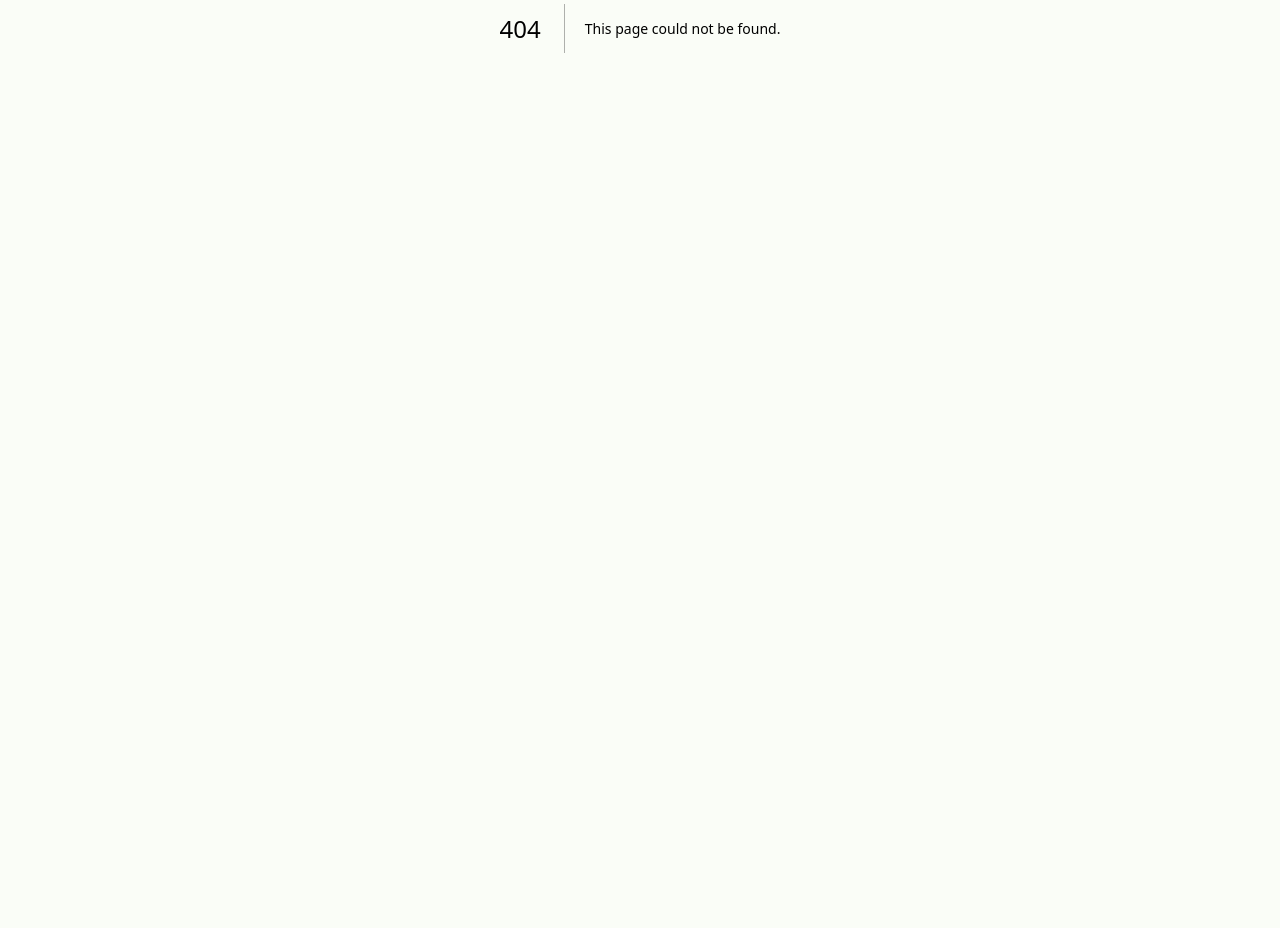
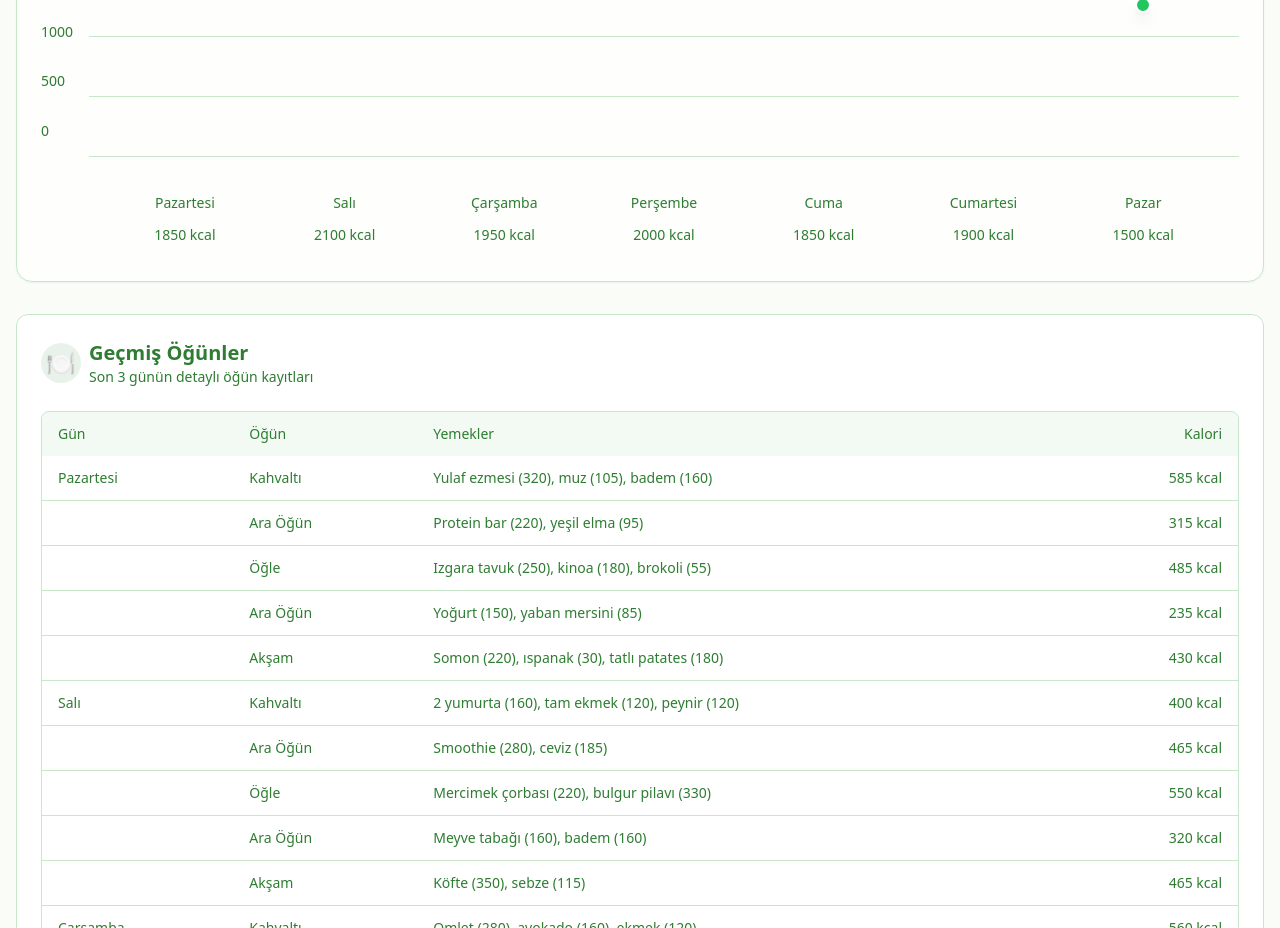
Before and after one commit to phun333/yz-ideathon-website, a Next.js app: page /history in a window 1280 px wide. Before the commit this address had no page. Shown: the part 440-1368 px from the top of the page. Before the commit the page ends 868 px from the top, so only its background shows below. Built offline with nearby package versions, Linux system fonts and the light colour scheme.

Commit message:
Add history page with weekly calorie tracking and detailed meal logs

```diff
--- /dev/null
+++ b/src/app/history/page.tsx
@@ -0,0 +1,123 @@
+'use client';
+
+import { CalorieChart } from '../components/CalorieChart';
+
+export default function HistoryPage() {
+  const kaloriler = [
+    { gün: 'Pazartesi', hedef: 2000, alınan: 1850, öğünler: [
+      { öğün: 'Kahvaltı', yemekler: 'Yulaf ezmesi (320), muz (105), badem (160)', toplam: 585 },
+      { öğün: 'Ara Öğün', yemekler: 'Protein bar (220), yeşil elma (95)', toplam: 315 },
+      { öğün: 'Öğle', yemekler: 'Izgara tavuk (250), kinoa (180), brokoli (55)', toplam: 485 },
+      { öğün: 'Ara Öğün', yemekler: 'Yoğurt (150), yaban mersini (85)', toplam: 235 },
+      { öğün: 'Akşam', yemekler: 'Somon (220), ıspanak (30), tatlı patates (180)', toplam: 430 }
+    ]},
+    { gün: 'Salı', hedef: 2000, alınan: 2100, öğünler: [
+      { öğün: 'Kahvaltı', yemekler: '2 yumurta (160), tam ekmek (120), peynir (120)', toplam: 400 },
+      { öğün: 'Ara Öğün', yemekler: 'Smoothie (280), ceviz (185)', toplam: 465 },
+      { öğün: 'Öğle', yemekler: 'Mercimek çorbası (220), bulgur pilavı (330)', toplam: 550 },
+      { öğün: 'Ara Öğün', yemekler: 'Meyve tabağı (160), badem (160)', toplam: 320 },
+      { öğün: 'Akşam', yemekler: 'Köfte (350), sebze (115)', toplam: 465 }
+    ]},
+    { gün: 'Çarşamba', hedef: 2000, alınan: 1950, öğünler: [
+      { öğün: 'Kahvaltı', yemekler: 'Omlet (280), avokado (160), ekmek (120)', toplam: 560 },
+      { öğün: 'Ara Öğün', yemekler: 'Protein shake (180), muz (105)', toplam: 285 },
+      { öğün: 'Öğle', yemekler: 'Ton balıklı salata (380), zeytinyağı (120)', toplam: 500 },
+      { öğün: 'Ara Öğün', yemekler: 'Kuru meyveler (150), fındık (180)', toplam: 330 },
+      { öğün: 'Akşam', yemekler: 'Tavuk göğsü (275), quinoa (180)', toplam: 455 }
+    ]},
+    { gün: 'Perşembe', hedef: 2000, alınan: 2000, öğünler: [
+      { öğün: 'Kahvaltı', yemekler: 'Peynirli tost (380), domates (25), salatalık (15)', toplam: 420 },
+      { öğün: 'Ara Öğün', yemekler: 'Yulaflı bar (240), portakal (85)', toplam: 325 },
+      { öğün: 'Öğle', yemekler: 'Etli nohut (420), pirinç (220)', toplam: 640 },
+      { öğün: 'Ara Öğün', yemekler: 'Yoğurt (150), bal (65), yulaf (120)', toplam: 335 },
+      { öğün: 'Akşam', yemekler: 'Izgara balık (280), sebze sote (180)', toplam: 460 }
+    ]},
+    { gün: 'Cuma', hedef: 2000, alınan: 1850, öğünler: [
+      { öğün: 'Kahvaltı', yemekler: 'Menemen (340), zeytin (100), peynir (120)', toplam: 560 },
+      { öğün: 'Ara Öğün', yemekler: 'Protein bar (220), armut (100)', toplam: 320 },
+      { öğün: 'Öğle', yemekler: 'Tavuk wrap (380), yoğurt (150)', toplam: 530 },
+      { öğün: 'Ara Öğün', yemekler: 'Smoothie bowl (280)', toplam: 280 },
+      { öğün: 'Akşam', yemekler: 'Hindi (250), mercimek (210)', toplam: 460 }
+    ]},
+    { gün: 'Cumartesi', hedef: 2000, alınan: 1900, öğünler: [
+      { öğün: 'Kahvaltı', yemekler: 'Pankek (420), muz (105), bal (65)', toplam: 590 },
+      { öğün: 'Ara Öğün', yemekler: 'Protein shake (180), badem (160)', toplam: 340 },
+      { öğün: 'Öğle', yemekler: 'Köfte (350), bulgur (220), yoğurt (150)', toplam: 720 },
+      { öğün: 'Ara Öğün', yemekler: 'Meyve tabağı (160)', toplam: 160 },
+      { öğün: 'Akşam', yemekler: 'Sebze çorbası (180), tam ekmek (120)', toplam: 300 }
+    ]},
+    { gün: 'Pazar', hedef: 2000, alınan: 1500, öğünler: [
+      { öğün: 'Kahvaltı', yemekler: 'Simit (310), peynir (120), domates (25)', toplam: 455 },
+      { öğün: 'Ara Öğün', yemekler: 'Elma (95), ceviz (185)', toplam: 280 },
+      { öğün: 'Öğle', yemekler: 'Tavuk salata (320), zeytinyağı (120)', toplam: 440 },
+      { öğün: 'Ara Öğün', yemekler: 'Yoğurt (150), yulaf (120)', toplam: 270 },
+      { öğün: 'Akşam', yemekler: 'Izgara sebze (150), humus (180)', toplam: 330 }
+    ]}
+  ];
+
+  const chartData = kaloriler.map(gün => ({
+    day: gün.gün,
+    calories: gün.alınan,
+    target: gün.hedef
+  }));
+
+  return (
+    <div className="container py-8">
+      <div className="mb-8 flex items-center justify-between">
+        <div>
+          <h1 className="text-3xl font-bold text-primary">Geçmiş İstatistikler</h1>
+          <p className="mt-2 text-muted-foreground">Son 7 günlük beslenme ve aktivite verileriniz</p>
+        </div>
+        <select className="rounded-lg border border-border bg-card px-4 py-2 text-sm">
+          <option>Son 7 Gün</option>
+          <option>Son 30 Gün</option>
+          <option>Son 3 Ay</option>
+        </select>
+      </div>
+
+      {/* Kalori Grafiği */}
+      <CalorieChart
+        data={chartData}
+        title="Haftalık Kalori Takibi"
+        subtitle="Hedef ve gerçekleşen değerler"
+      />
+
+      {/* Geçmiş Öğünler Tablosu */}
+      <div className="rounded-xl border border-border bg-card p-6">
+        <div className="mb-6 flex items-center gap-2">
+          <span className="flex h-10 w-10 items-center justify-center rounded-full bg-primary/10 text-2xl">🍽️</span>
+          <div>
+            <h2 className="text-xl font-semibold text-primary">Geçmiş Öğünler</h2>
+            <p className="text-sm text-muted-foreground">Son 3 günün detaylı öğün kayıtları</p>
+          </div>
+        </div>
+        <div className="overflow-hidden rounded-lg border border-border">
+          <table className="w-full">
+            <thead className="bg-muted/50">
+              <tr>
+                <th className="px-4 py-3 text-left text-sm font-medium text-muted-foreground">Gün</th>
+                <th className="px-4 py-3 text-left text-sm font-medium text-muted-foreground">Öğün</th>
+                <th className="px-4 py-3 text-left text-sm font-medium text-muted-foreground">Yemekler</th>
+                <th className="px-4 py-3 text-right text-sm font-medium text-muted-foreground">Kalori</th>
+              </tr>
+            </thead>
+            <tbody className="divide-y divide-border">
+              {kaloriler.slice(0, 3).map((gün) => (
+                gün.öğünler.map((öğün, öğünIndex) => (
+                  <tr key={`${gün.gün}-${öğünIndex}`} className="bg-card hover:bg-muted/50">
+                    <td className="px-4 py-3 text-sm text-muted-foreground">
+                      {öğünIndex === 0 ? gün.gün : ''}
+                    </td>
+                    <td className="px-4 py-3 text-sm font-medium text-primary">{öğün.öğün}</td>
+                    <td className="px-4 py-3 text-sm text-muted-foreground">{öğün.yemekler}</td>
+                    <td className="px-4 py-3 text-right text-sm font-medium text-primary">{öğün.toplam} kcal</td>
+                  </tr>
+                ))
+              ))}
+            </tbody>
+          </table>
+        </div>
+      </div>
+    </div>
+  );
+}
```
